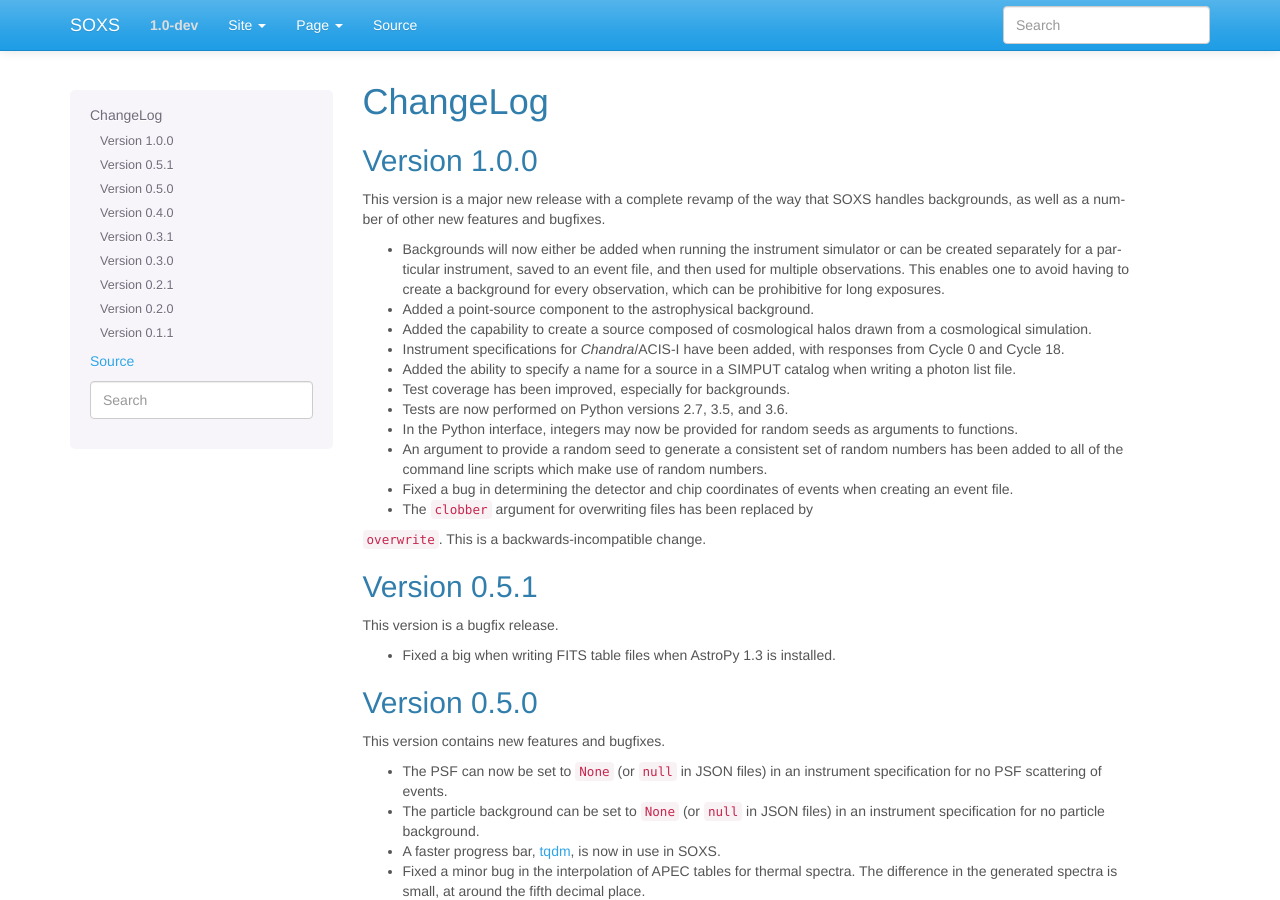
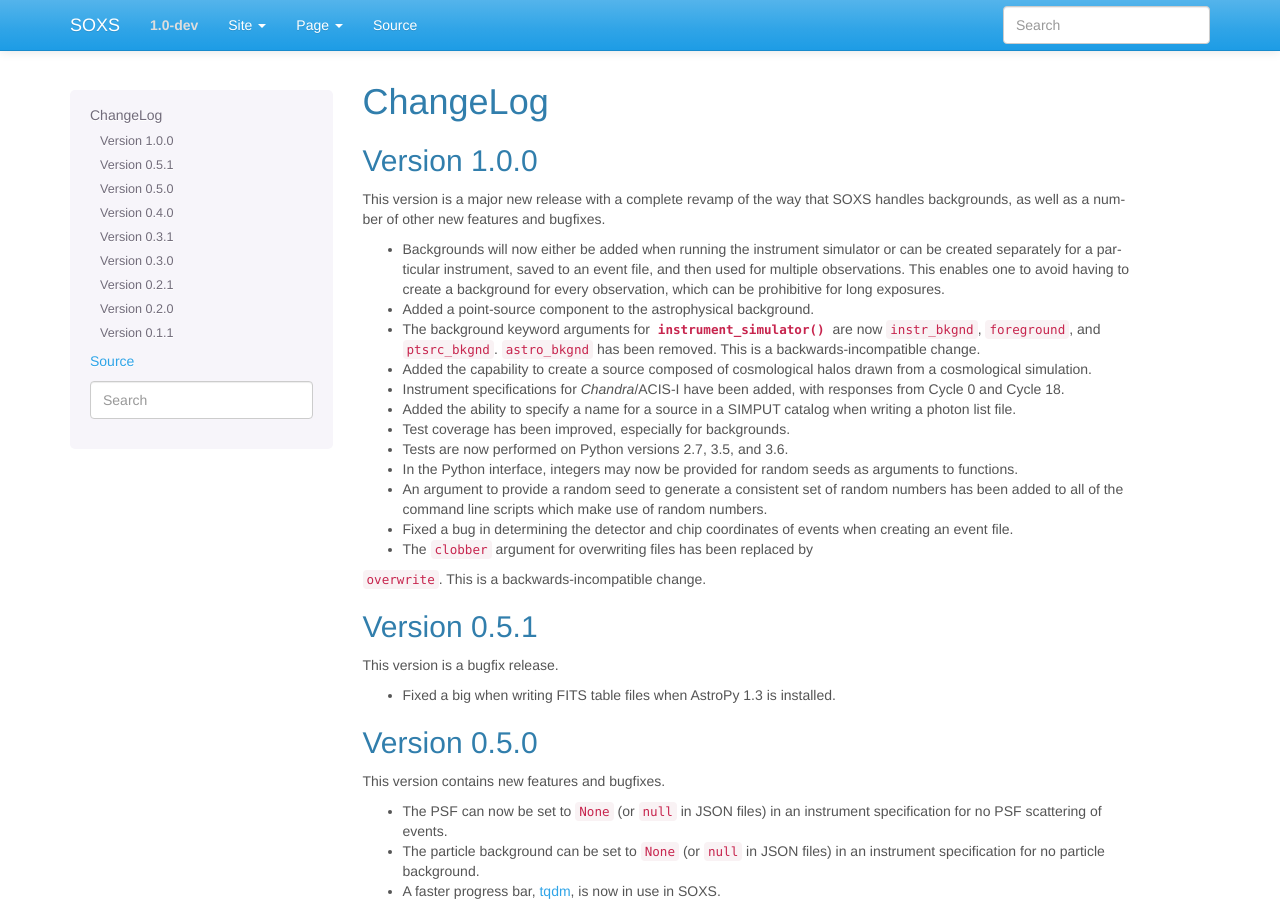
Before and after one commit to lynx-x-ray-observatory/soxs, a Sphinx documentation site: the page built from doc/source/changelog.rst, in a window 1280 px wide and 900 px high. Built offline with Sphinx 7.4.7, drawn with Linux system fonts in a browser that asks for light colours.

Commit message:
Add note about the changed background keywords to the changelog

```diff
--- a/doc/source/changelog.rst
+++ b/doc/source/changelog.rst
@@ -16,6 +16,9 @@ bugfixes.
   to create a background for every observation, which can be prohibitive for
   long exposures.
 * Added a point-source component to the astrophysical background.
+* The background keyword arguments for :func:`~soxs.instrument.instrument_simulator`
+  are now ``instr_bkgnd``, ``foreground``, and ``ptsrc_bkgnd``. ``astro_bkgnd``
+  has been removed. This is a backwards-incompatible change.
 * Added the capability to create a source composed of cosmological halos drawn
   from a cosmological simulation.
 * Instrument specifications for *Chandra*/ACIS-I have been added, with responses
```
